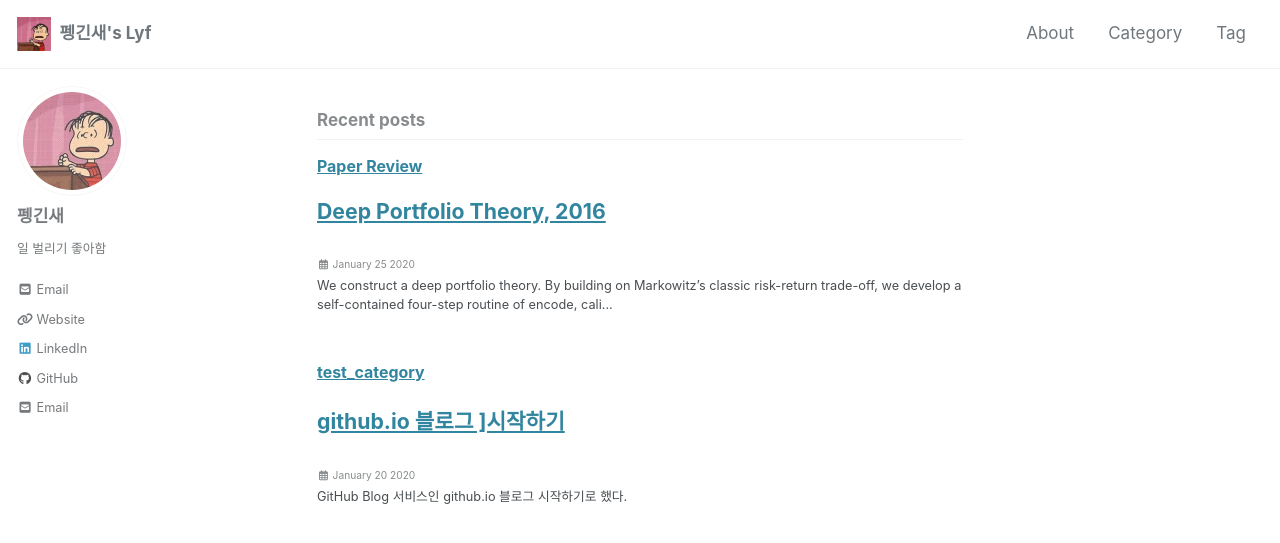
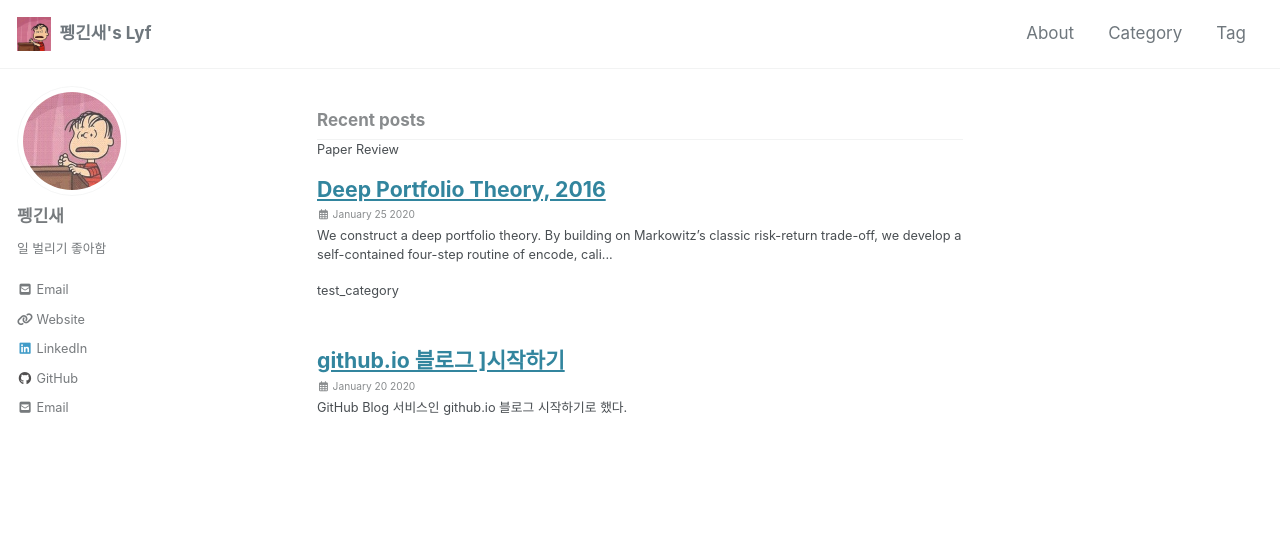
Before and after one commit to sylim2357/sylim2357.github.io, a Jekyll site: the page built from index.html, in a window 1280 px wide and 900 px high. Shown: the top 543 px of the window. Built offline with Jekyll 4.4.1, drawn with Linux system fonts in a browser that asks for light colours; cached includes are drawn as plain includes; nearby versions of some CDN libraries; the list of posts is cut into pages by our own code; comment, search, counter and statistics services are not loaded.

Commit message:
display category

```diff
--- a/_includes/archive-single.html
+++ b/_includes/archive-single.html
@@ -23,14 +23,13 @@
           alt="">
       </div>
     {% endif %}
+    {% if post.categories[0] %}
+    {% for category in post.categories %}
+      <p href="{{ category }}" class="archive__item-excerpt" itemprop="description" rel="permalink">{{ category }}</p>
+      <!-- {% include category-list.html %} -->
+    {% endfor %}
+    {% endif %}
     <h2 class="archive__item-title" itemprop="headline">
-      {% if post.categories[0] %}
-      {% for category in post.categories %}
-        <a href="{{ category }}" class="archive__item-excerpt" itemprop="description" rel="permalink">{{ category }}</a>
-        <!-- {% include category-list.html %} -->
-      {% endfor %}
-      <p>
-      {% endif %}
       {% if post.link %}
         <a href="{{ post.link }}">{{ title }}</a> <a href="{{ post.url | relative_url }}" rel="permalink"><i class="fas fa-link" aria-hidden="true" title="permalink"></i><span class="sr-only">Permalink</span></a>
       {% else %}
```
